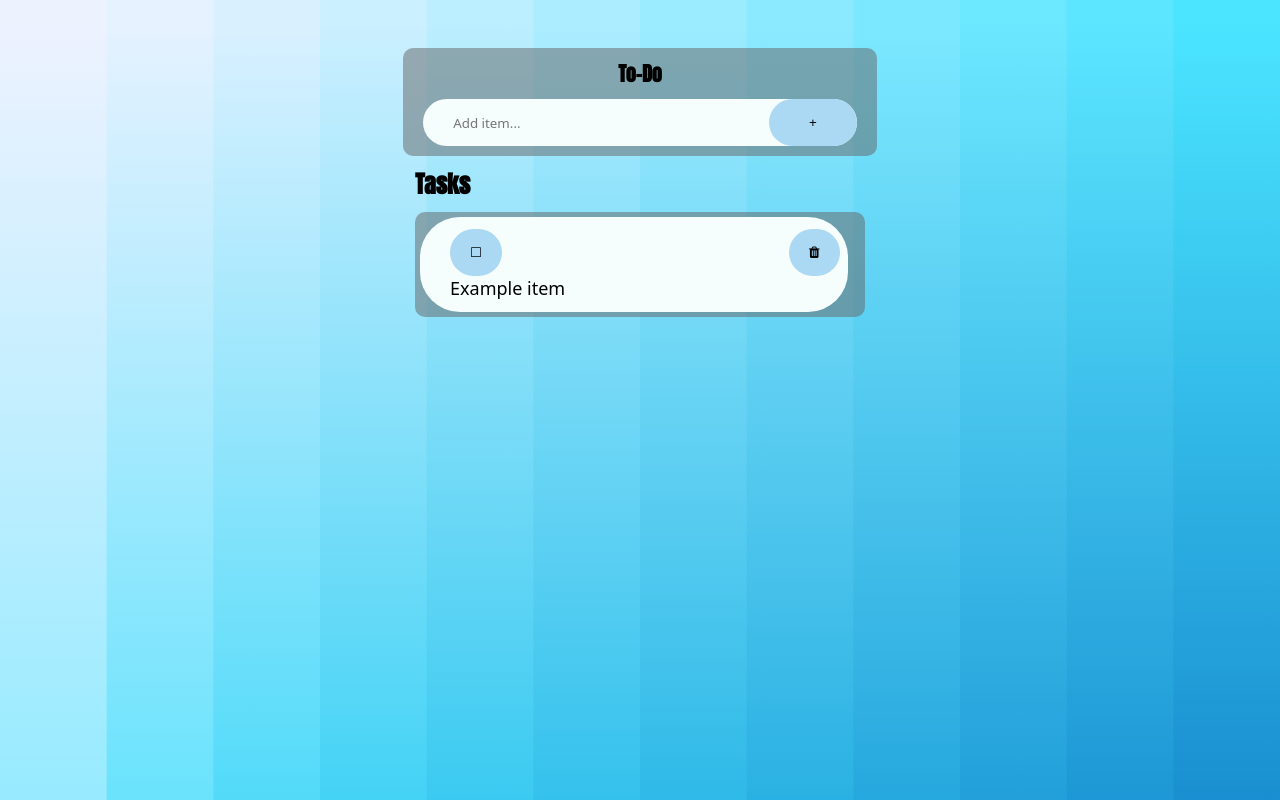
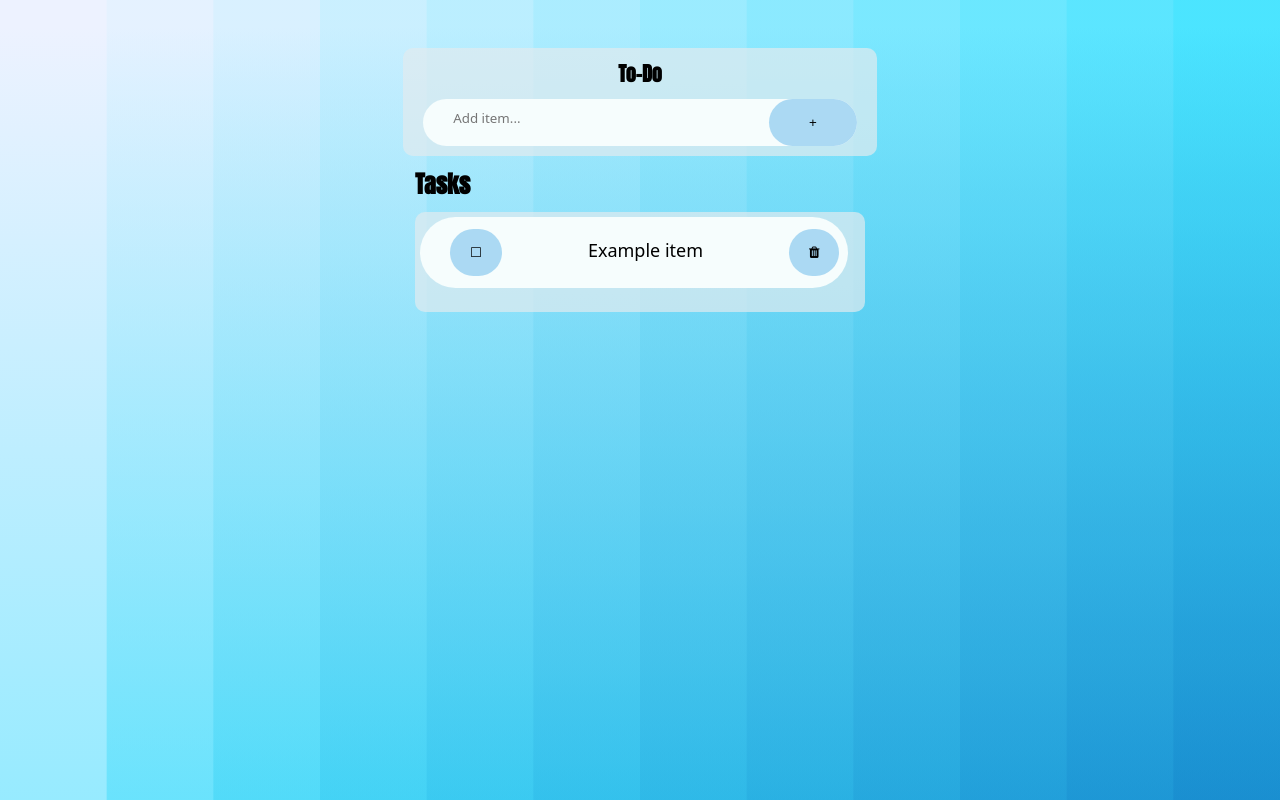
Before and after one commit to C4TI4/ToDoList-JS-React, a plain HTML site: page index.html in a window 1280 px wide. Drawn offline with Linux system fonts and the light colour scheme; a web font is replaced by a local one.

Commit message:
more styling

```diff
--- a/style.css
+++ b/style.css
@@ -58,6 +58,14 @@ ul li {
 
 }
 
+.li-left {
+    display: flex;
+    padding-right: 0px;
+    margin-right: 0px;
+    border-right: opx;
+}
+
+
 
 .toDoItem {
     display: flex;
@@ -94,7 +102,7 @@ ul li {
     /* transform: translate(-50%, -50%); */
     /* position: absolute; */
     width: 40%;
-    background: rgba(100, 100, 100, 0.5);
+    background: rgba(225, 236, 239, 0.7);
     border-radius: 10px;
     min-width: 450px;
     min-height: 100px;
@@ -108,7 +116,6 @@ ul li {
     margin-top: 10px;
 
 }
-
 
 
 .current {
@@ -161,11 +168,12 @@ ul li {
 
 .newTaskInput {
     flex: 1;
+    align-self: flex-start;
     border: none;
     background: transparent;
     outline: none;
     padding: 10px;
     border-radius: 20px;
     font-family: system-ui, -apple-system, BlinkMacSystemFont, 'Segoe UI', Roboto, Oxygen, Ubuntu, Cantarell, 'Open Sans', 'Helvetica Neue', sans-serif;
-
+    margin-left: 0px;
 }
```
Also changed, not shown: index.html (+1 -1 lines).
